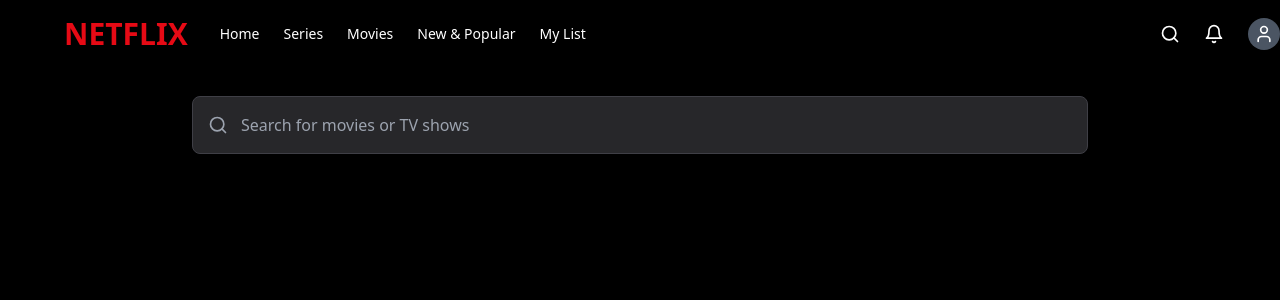
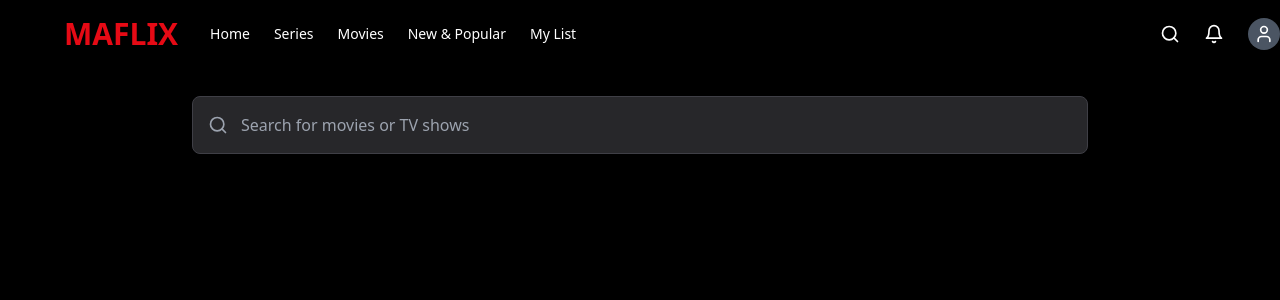
Before and after one commit to MateusCamargoS-1/project, a React (Vite) app: page /search in a window 1280 px wide. Shown: the top 300 px of the page. Built offline with nearby package versions, Linux system fonts and the light colour scheme.

Commit message:
feat: netlify

```diff
--- a/src/App.tsx
+++ b/src/App.tsx
@@ -1,5 +1,4 @@
 import { BrowserRouter as Router, Routes, Route } from 'react-router-dom';
-import { Navbar } from './components/navbar';
 import { HomePage } from './pages/home';
 import { LoginPage } from './pages/login';
 import { RegisterPage } from './pages/register';
--- a/src/components/navbar.tsx
+++ b/src/components/navbar.tsx
@@ -27,7 +27,7 @@ export function Navbar() {
       <div className="flex items-center justify-between">
         <div className="flex items-center space-x-8">
           <Link to="/" className="text-netflix-red text-3xl font-bold">
-            NETFLIX
+            MAFLIX
           </Link>
           <div className="hidden md:flex items-center space-x-6">
             <Link to="/" className="text-sm text-white hover:text-gray-300">
--- a/src/pages/login.tsx
+++ b/src/pages/login.tsx
@@ -79,7 +79,7 @@ export function LoginPage() {
           </Button>
 
           <p className="text-gray-400 text-center">
-            Novo na Netflix?{' '}
+            Novo na Maflix?{' '}
             <Link to="/register" className="text-white hover:underline">
               Criar agora
             </Link>
```
Also changed, not shown: 1 other file (tests, documents, lock files or other folders).
